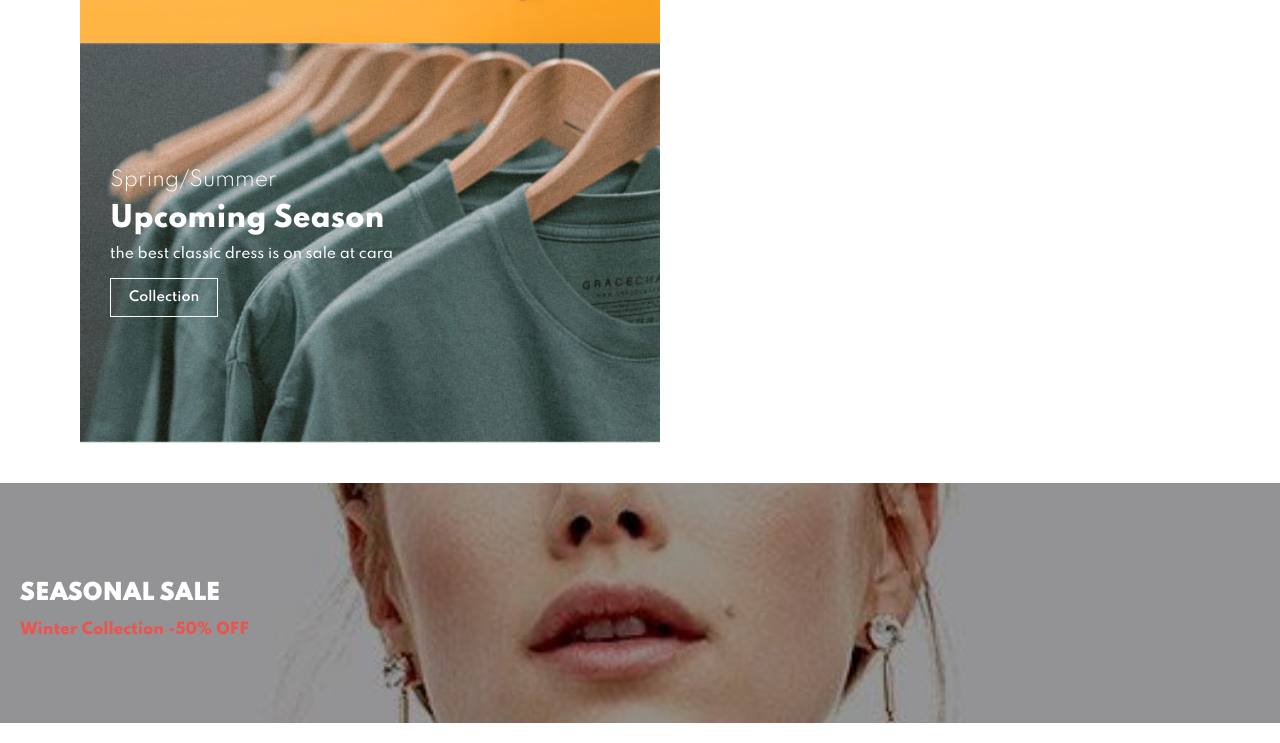
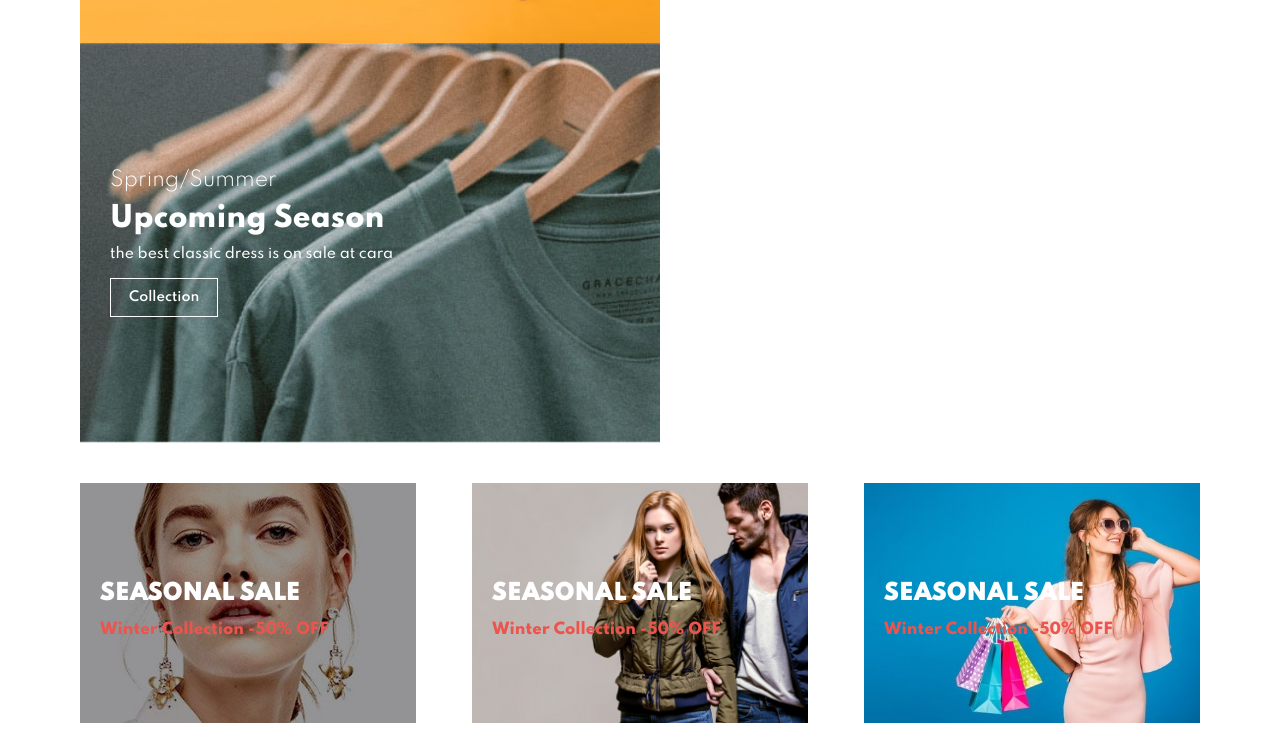
Before and after one commit to mburu-dennis/e-commerce, a plain HTML site: page index.html in a window 1280 px wide. Shown: the part 3907-4650 px from the top of the page. Drawn offline with Linux system fonts and the light colour scheme.

Commit message:
text banners

```diff
--- a/index.html
+++ b/index.html
@@ -381,6 +381,16 @@
         <h2>SEASONAL SALE</h2>
         <h3>Winter Collection -50% OFF</h3>
     </div>
+
+    <div class="banner-box banner-box2">
+        <h2>SEASONAL SALE</h2>
+        <h3>Winter Collection -50% OFF</h3>
+    </div>
+
+    <div class="banner-box banner-box3">
+        <h2>SEASONAL SALE</h2>
+        <h3>Winter Collection -50% OFF</h3>
+    </div>
 </section>
 
     <script src="script.js"></script>
--- a/style.css
+++ b/style.css
@@ -373,6 +373,13 @@ body {
   border: 1px solid #088178;
 }
 
+#banner3{
+  display: flex;
+  justify-content: space-between;
+  flex-wrap: wrap;
+  padding: 0 80px;
+}
+
 #banner3 .banner-box{
   display: flex;
   flex-direction: column;
@@ -387,6 +394,14 @@ body {
   margin-bottom: 20px;
 }
 
+#banner3 .banner-box2{
+  background-image: url("img/banner/b4.jpg");
+}
+
+#banner3 .banner-box3{
+  background-image: url("img/banner/b18.jpg");
+}
+
 #banner3 h2{
   color: #fff;
   font-weight: 900;
```
